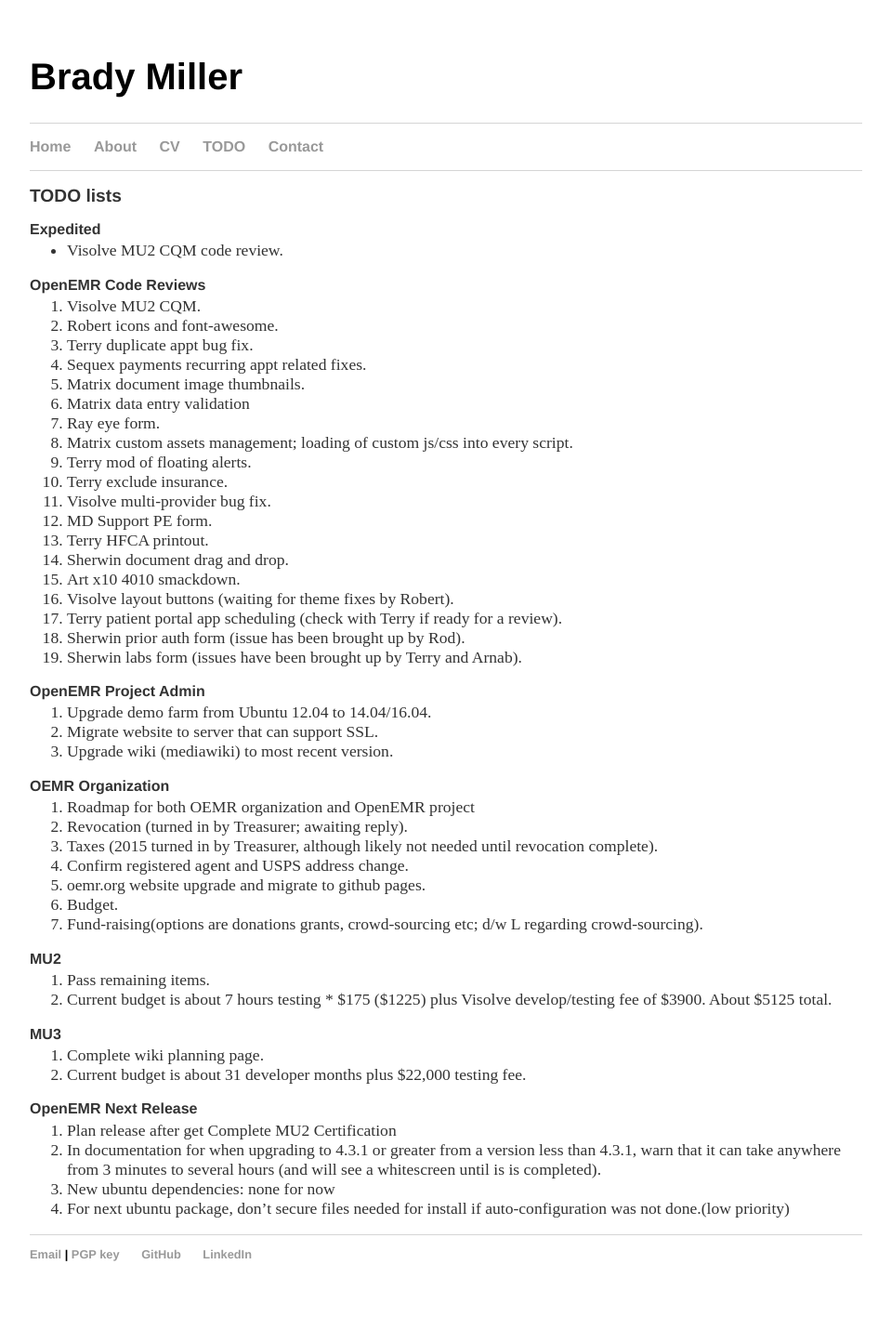
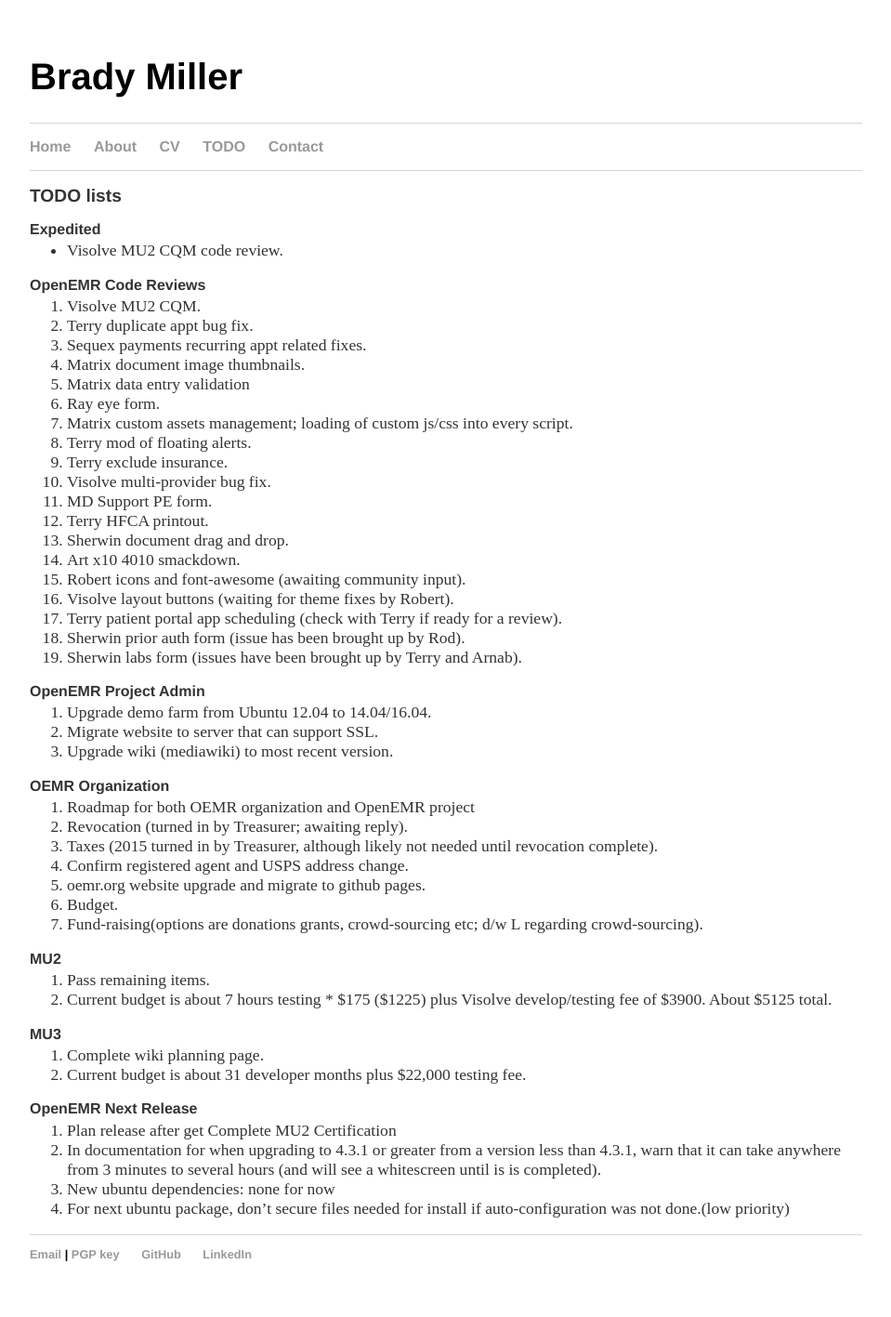
Before and after one commit to bradymiller/bradymiller.github.io, a Jekyll site: the page built from todo/index.md, in a window 1280 px wide. Shown: the whole page at 93% size, without its empty margins (160-1119 px from the left). Built offline with Jekyll 4.4.1, drawn with Linux system fonts in a browser that asks for light colours; some of the changed lines change nothing that is shown.

Commit message:
Update todo list

```diff
--- a/todo/index.md
+++ b/todo/index.md
@@ -8,7 +8,6 @@
 
 ### OpenEMR Code Reviews
 1. Visolve MU2 CQM.
-1. Robert icons and font-awesome.
 1. Terry duplicate appt bug fix.
 1. Sequex payments recurring appt related fixes.
 1. Matrix document image thumbnails.
@@ -22,6 +21,7 @@
 1. Terry HFCA printout.
 1. Sherwin document drag and drop.
 1. Art x10 4010 smackdown.
+1. Robert icons and font-awesome (awaiting community input).
 1. Visolve layout buttons (waiting for theme fixes by Robert).
 1. Terry patient portal app scheduling (check with Terry if ready for a review).
 1. Sherwin prior auth form (issue has been brought up by Rod).
```
